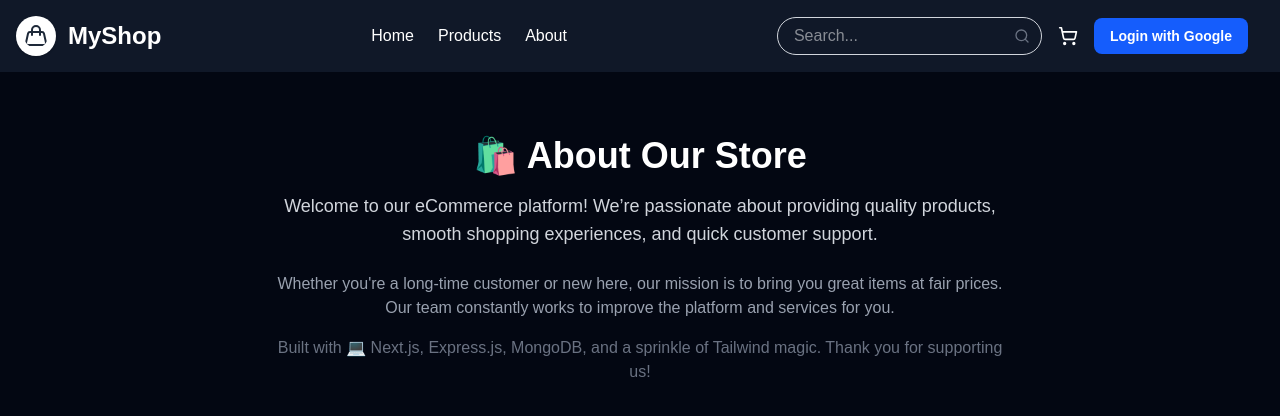
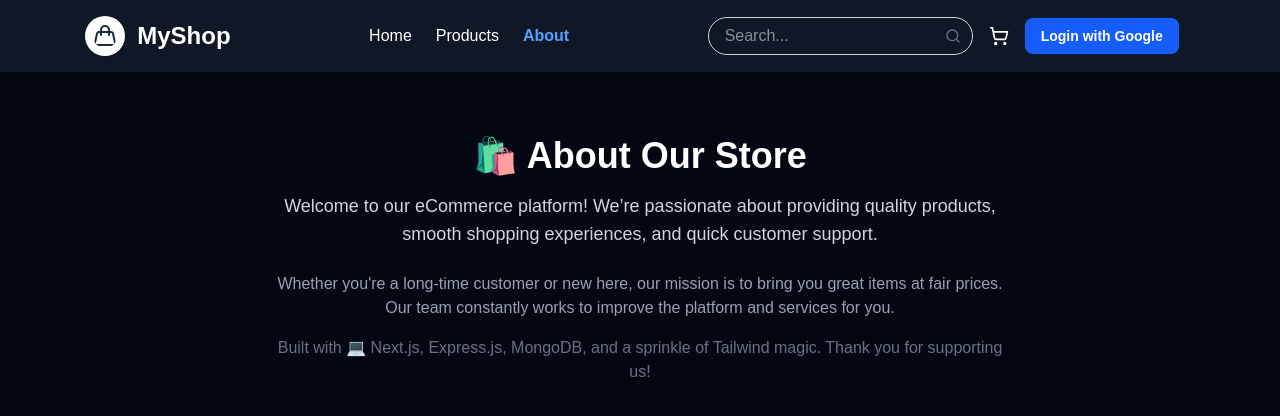
Before and after one commit to sujanpuri/eShop, a Next.js app: page /routes/about in a window 1280 px wide. Shown: the top 416 px of the page. Built offline with nearby package versions, Linux system fonts and the light colour scheme; no server answers.

Commit message:
Updated Responsiveness of app

```diff
--- a/app/components/Navbar.js
+++ b/app/components/Navbar.js
@@ -7,14 +7,22 @@ import { Handbag, Menu, ShoppingCart, Loader, X } from "lucide-react";
 import { useState } from "react";
 import Button from "./ui/Button";
 import SearchBar from "./ui/SearchBar";
+import { usePathname } from "next/navigation";
+import { motion, AnimatePresence } from "framer-motion";
 
 export default function Navbar() {
+  const pathname = usePathname();
   const { data: session, status } = useSession();
   const [menuOpen, setMenuOpen] = useState(false);
 
+  const linkClass = (href) =>
+    `hover:text-gray-300 ${
+      pathname === href ? "text-blue-400 font-semibold" : "text-white"
+    }`;
+
   return (
     <nav className="bg-gray-900 text-white p-4">
-      <div className="flex w-full justify-between items-center">
+      <div className="flex w-full justify-between md:justify-around items-center">
         {/* LEFT: Logo and Title */}
         <div className="flex items-center space-x-3">
           <Handbag className="w-10 h-10 text-gray-800 bg-white p-2 rounded-full shadow" />
@@ -24,17 +32,20 @@ export default function Navbar() {
         </div>
 
         {/* CENTER: Navigation Links (Desktop only) */}
-        <div className="hidden md:flex flex-1 justify-center space-x-6">
-          <Link href="/" className="hover:text-gray-300">
+        <div className="hidden md:flex justify-center space-x-6">
+          <Link href="/" className={linkClass("/")}>
             Home
           </Link>
-          <Link href="/routes/products" className="hover:text-gray-300">
+          <Link
+            href="/routes/products"
+            className={linkClass("/routes/products")}
+          >
             Products
           </Link>
-          {/* <Link href="/routes/categories" className="hover:text-gray-300">
+          {/* <Link href="/routes/categories" className={linkClass("/routes/categories")}>
             Categories
           </Link> */}
-          <Link href="/routes/about" className="hover:text-gray-300">
+          <Link href="/routes/about" className={linkClass("/routes/about")}>
             About
           </Link>
         </div>
@@ -94,20 +105,41 @@ export default function Navbar() {
           )}
 
           {/* Menu Icon */}
-          <button onClick={() => {setMenuOpen(!menuOpen), setMenuOpen(!menuOpen)}} className="md:hidden">
-            {menuOpen?(<X className="w-6 h-6" />):(<Menu className="w-6 h-6" />)}
+          <button
+            onClick={() => {
+              setMenuOpen(!menuOpen), setMenuOpen(!menuOpen);
+            }}
+            className="md:hidden"
+          >
+            {menuOpen ? (
+              <X className="w-6 h-6" />
+            ) : (
+              <Menu className="w-6 h-6" />
+            )}
           </button>
         </div>
       </div>
 
       {/* MOBILE MENU */}
+      <AnimatePresence>
         {menuOpen && (
-        <div className="md:hidden mt-4 space-y-2">
+          <motion.div
+            key="menu"
+            initial={{ opacity: 0, y: 0 }}
+            animate={{ opacity: 1, y: 0 }}
+            exit={{ opacity: 0, y: 0 }}
+            transition={{ duration: 0.3 }}
+            className="md:hidden flex flex-col gap-3 px-4 py-3 bg-gray-900 text-white"
+          >
+            <div className="md:hidden space-y-2">
               <div className="flex justify-around items-center mt-5">
-            <Link href="/" className="block hover:text-gray-300">
+                <Link href="/" className={linkClass("/")}>
                   Home
                 </Link>
-            <Link href="/routes/products" className="block hover:text-gray-300">
+                <Link
+                  href="/routes/products"
+                  className={linkClass("/routes/products")}
+                >
                   Products
                 </Link>
                 {/* <Link
@@ -116,7 +148,10 @@ export default function Navbar() {
             >
               Categories
             </Link> */}
-            <Link href="/routes/about" className="block hover:text-gray-300">
+                <Link
+                  href="/routes/about"
+                  className={linkClass("/routes/about")}
+                >
                   About
                 </Link>
               </div>
@@ -151,7 +186,9 @@ export default function Navbar() {
               </div>
               <hr className="border-gray-600" />
             </div>
+          </motion.div>
         )}
+      </AnimatePresence>
     </nav>
   );
 }
--- a/package.json
+++ b/package.json
@@ -9,6 +9,7 @@
     "lint": "next lint"
   },
   "dependencies": {
+    "framer-motion": "^12.23.12",
     "lucide-react": "^0.536.0",
     "next": "15.4.5",
     "next-auth": "^4.24.11",
```
Also changed, not shown: 1 other file (tests, documents, lock files or other folders). Lines whose indentation alone changed are shown as unchanged.
